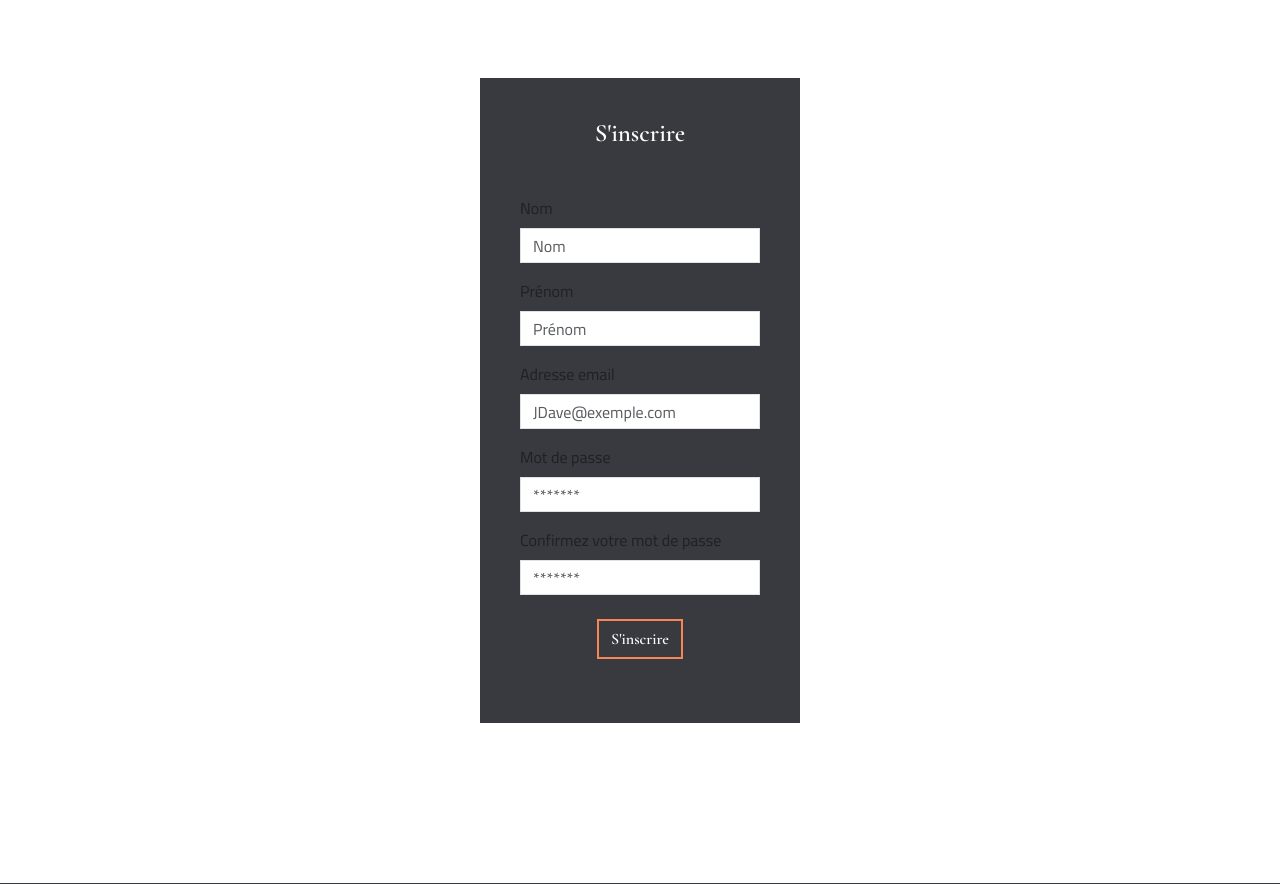
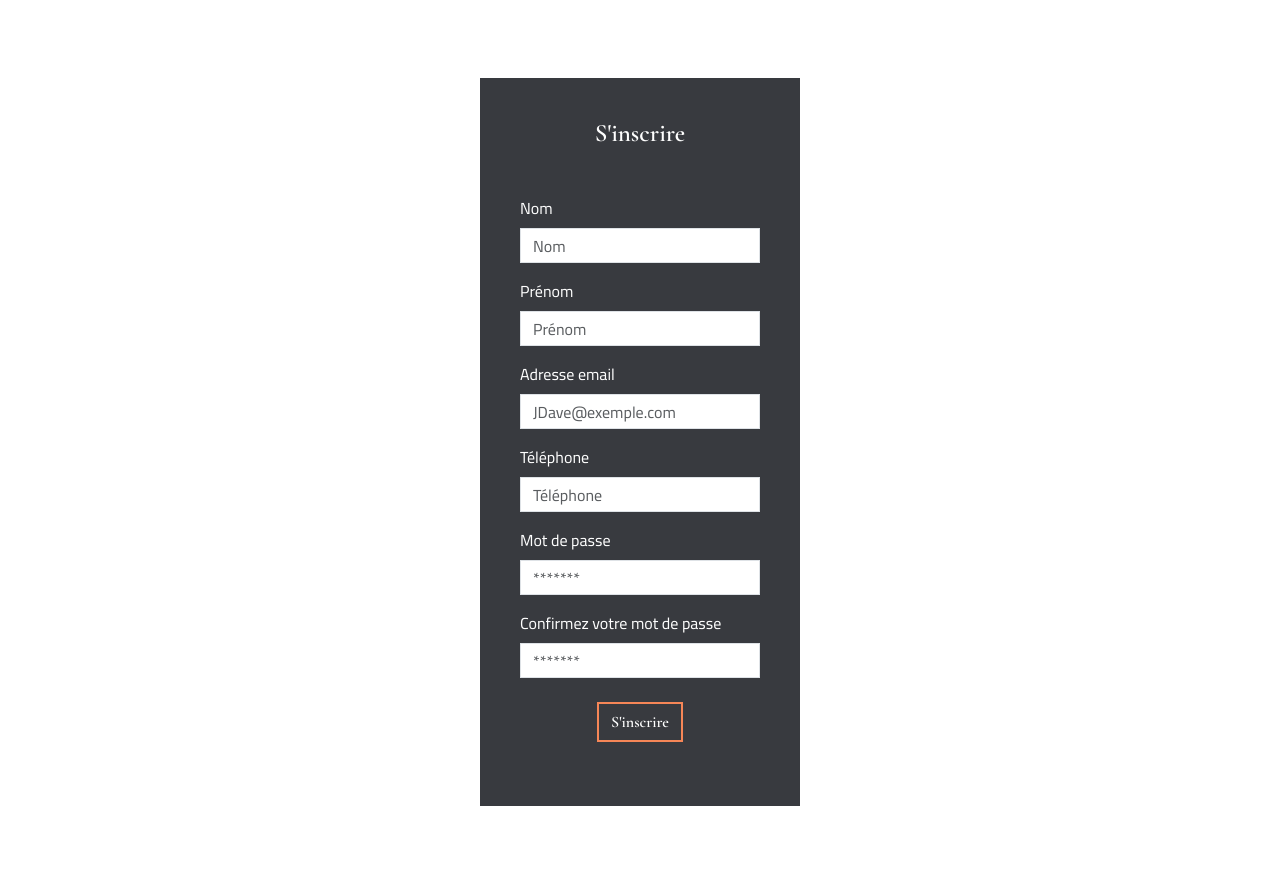
Before and after one commit to NaomiMd/Animacare, a PHP site: page /Animacare/register.php in a window 1280 px wide. Shown: the part 82-966 px from the top of the page. Run offline with PHP 8.4, Linux system fonts and the light colour scheme; data comes from the database, SQL or seed files in the repository.

Commit message:
add register page

```diff
--- a/register.php
+++ b/register.php
@@ -2,33 +2,66 @@
 require_once("config.php");
 require_once _ROOT_ . "/templates/header.php";
 require_once _ROOT_ . "/templates/navbar.php";
+require_once _ROOT_ . "/Controller/UserController.php";
+
+$userController = new UserController();
+
+if($_POST)
+{
+  $fname = htmlspecialchars($_POST['fname']);
+  $lname = htmlspecialchars($_POST['lname']);
+  $email= htmlspecialchars( $_POST["email"]);
+  $phone= htmlspecialchars( $_POST["phone_number"]);
+  $password = htmlspecialchars($_POST['password']);
+  $confirmedPassword = htmlspecialchars($_POST['confirmedPassword']);
+
+  if(!filter_var($email, FILTER_VALIDATE_EMAIL))
+  {
+    echo '<h4 class="text-center mt-5 pt-5" style="color: #F6B352">Votre email n\'est pas valide</h4>';
+  }elseif($password === $confirmedPassword)
+  {
+    unset($confirmedPassword);
+    $newUser = new User($_POST);
+    $userController->createUser($newUser);
+    $_SESSION['user']['email'] = $_POST['email'];
+    header('location: index.php');
+  }else{
+    echo '<h4 class="text-center mt-5 pt-5" style="color: #F6B352">Vos mots de passe ne correspondent pas</h4>';
+  }
+
+}
 ?>
 
 <div class="container connexion">
     <h4 class="text-center mb-5" >S'inscrire</h4>
   <form method="post">
   <div class="mb-3 mt-4">
-    <label for="fname" class="form-label">Nom</label>
-    <input type="fname" placeholder="Nom" class="form-control" id="exampleInputEmail1" aria-describedby="emailHelp">
+    <label for="fname" class="form-label login">Nom</label>
+    <input type="text" name="fname" placeholder="Nom" class="form-control" id="exampleInputEmail1" aria-describedby="emailHelp" required>
   </div>
 
   <div class="mb-3">
-    <label for="lname" class="form-label">Prénom</label>
-    <input type="lname" class="form-control" placeholder="Prénom" id="exampleInputEmail1" aria-describedby="emailHelp">
+    <label for="lname" class="form-label login">Prénom</label>
+    <input type="text" name="lname" class="form-control" placeholder="Prénom" id="exampleInputEmail1" aria-describedby="emailHelp" required>
   </div>
 
   <div class="mb-3">
-    <label for="email" class="form-label">Adresse email</label>
-    <input type="email" placeholder="JDave@exemple.com" class="form-control" id="exampleInputEmail1" aria-describedby="emailHelp">
+    <label for="email" class="form-label login">Adresse email</label>
+    <input type="email" name="email" placeholder="JDave@exemple.com" class="form-control" id="exampleInputEmail1" aria-describedby="emailHelp" required>
   </div>
 
   <div class="mb-3">
-    <label for="password" class="form-label">Mot de passe</label>
-    <input type="password" placeholder="*******" class="form-control" id="exampleInputPassword1">
+    <label for="phone_number" class="form-label login">Téléphone</label>
+    <input type="tel" name="phone_number" placeholder="Téléphone" class="form-control" required>
+  </div>
+
+  <div class="mb-3">
+    <label for="password" class="form-label login">Mot de passe</label>
+    <input type="password" name="password" placeholder="*******" class="form-control" id="exampleInputPassword1" required>
   </div>
   <div class="mb-3">
-    <label for="confirmed_password" class="form-label">Confirmez votre mot de passe</label>
-    <input type="confirmed_password"  placeholder="*******"  class="form-control" id="exampleInputPassword1">
+    <label for="confirmedPassword" class="form-label login">Confirmez votre mot de passe</label>
+    <input type="password" name="confirmedPassword"  placeholder="*******"  class="form-control" id="exampleInputPassword1" required>
   </div>
 
     <div class="mt-4 mb-4 d-flex justify-content-center" >
```
